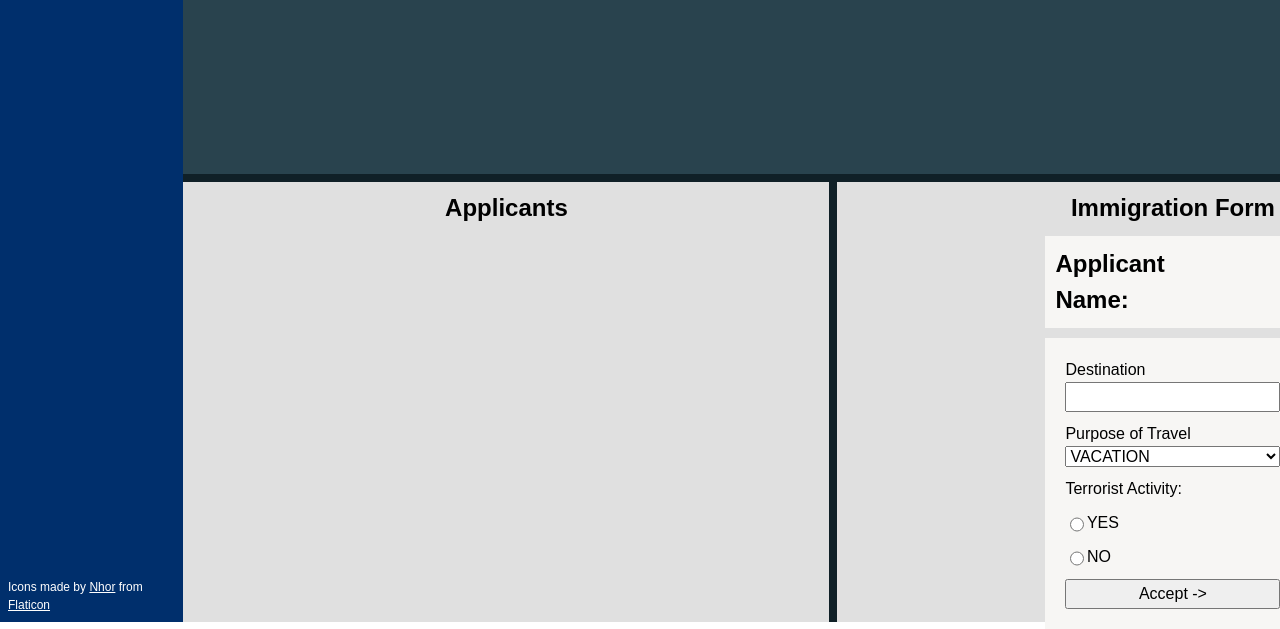
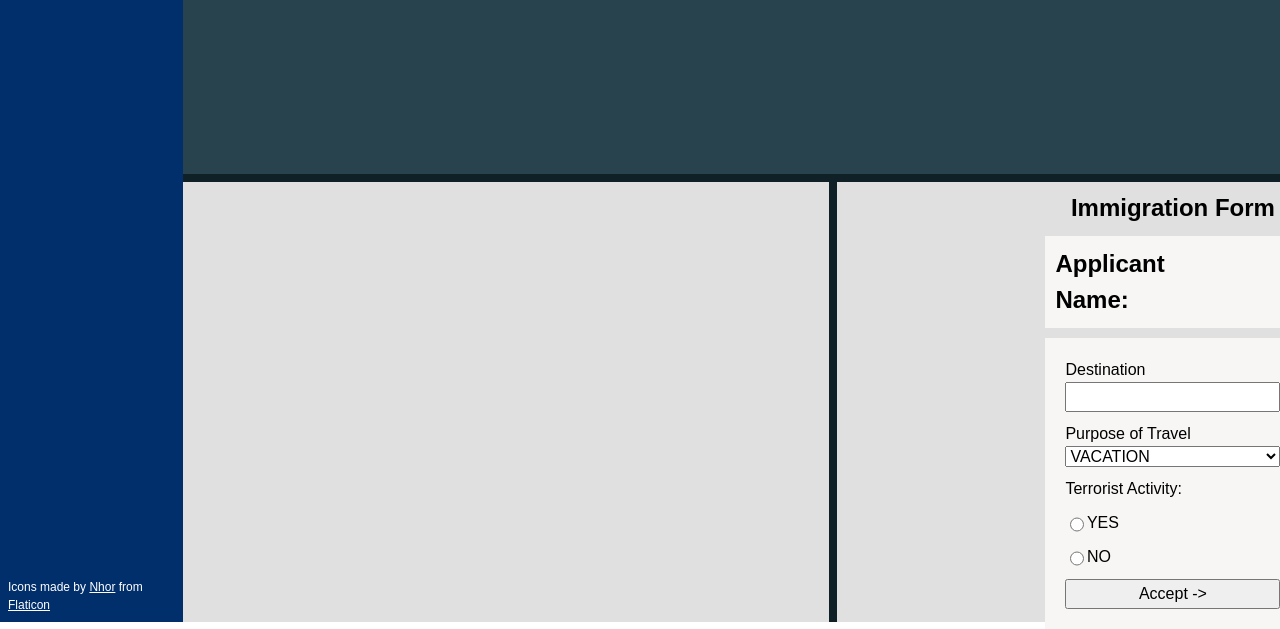
Before and after one commit to ultrahumus9000/boolean-uk-galaxy-immigration-desk, a website built with Parcel: page index.html in a window 1280 px wide. Shown: the part 178-807 px from the top of the page. Built offline with nearby package versions, Linux system fonts and the light colour scheme; no server answers; files whose address does not match are found by name.

Commit message:
basic task comepleted

```diff
--- a/index.html
+++ b/index.html
@@ -35,7 +35,7 @@
     <header class="info-section">
     </header>
     <section class="list-section">
-      <h2>Applicants</h2>
+
     </section>
     <section class="action-section">
     </section>
```
